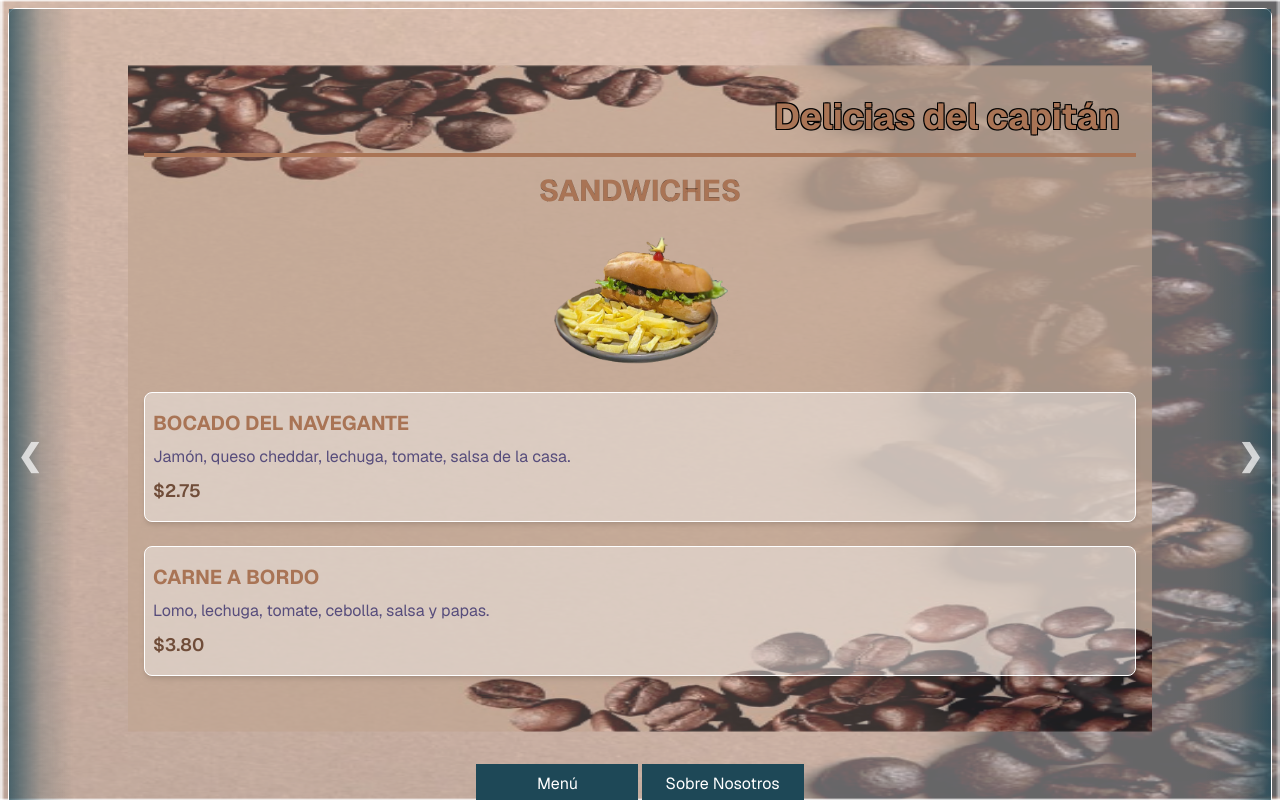
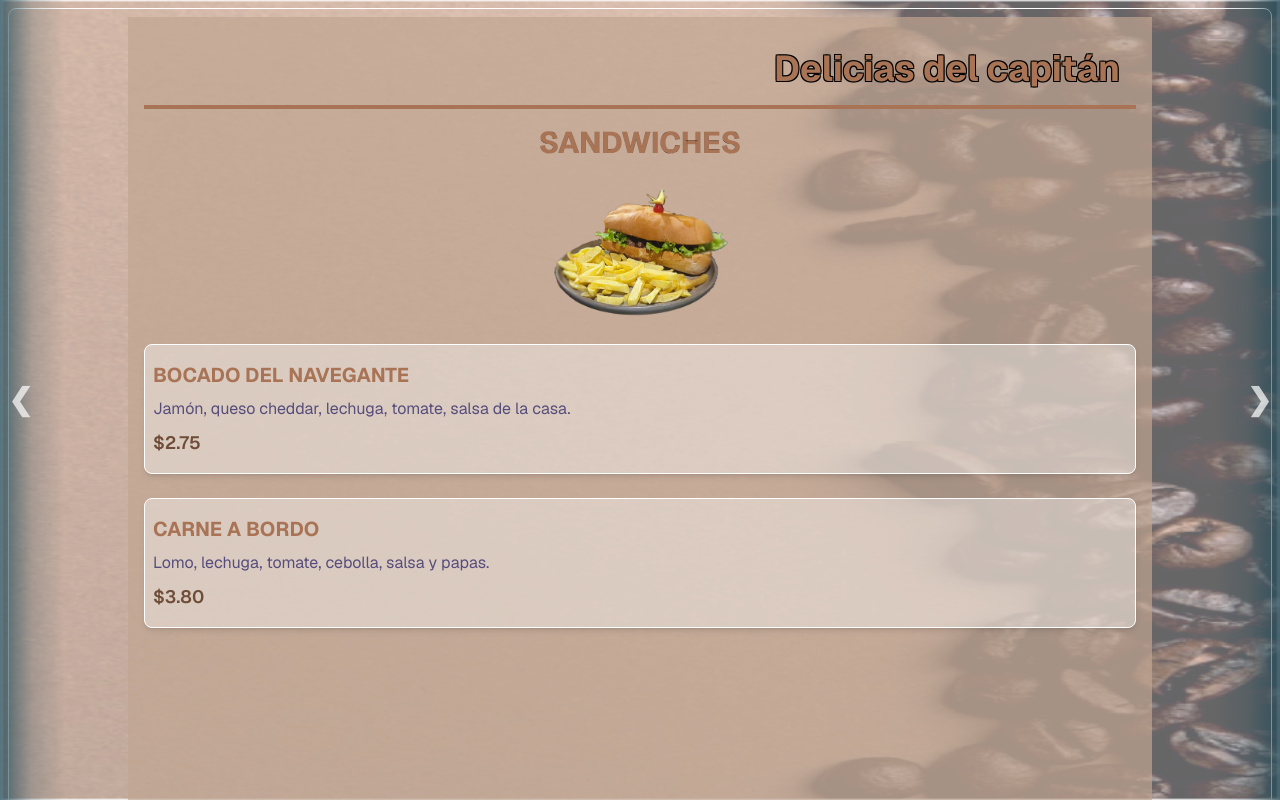
Before and after one commit to CristianProano/CafeTallerCapitan, a Next.js app in the folder capitan/: page / in a window 1280 px wide. Both pictures are taken after a click on the button "Menú". Shown: the top 800 px of the page. Built offline with nearby package versions, Linux system fonts and the light colour scheme.

Commit message:
update(animaciones): menu

```diff
--- a/capitan/app/componets/menu.tsx
+++ b/capitan/app/componets/menu.tsx
@@ -10,6 +10,7 @@ import Alitas from '../img/alitas.png';
 import Combo from '../img/combo.png';
 import Salchi from '../img/salchi.png';
 import type { StaticImageData } from 'next/image';
+import { motion, AnimatePresence } from 'framer-motion';
 
 type MenuVariant = {
   id: string;
@@ -71,7 +72,7 @@ const menuData: MenuData = {
         id: '5',
         name: 'DOBLE CAÑON',
         description:
-          'Dos Carnes, huevo, tocino, pickles, lechuga, tomate, cebolla, salsa de la casa, queso cheddar, papas.',
+          'Doble carne, huevo, tocino, pickles, lechuga, tomate, cebolla, salsa de la casa, queso cheddar, papas.',
         price: '3.80',
         imageUrl: Hambuguesa,
       },
@@ -79,7 +80,7 @@ const menuData: MenuData = {
         id: '6',
         name: 'BITACORA DE SABOR',
         description:
-          'Dos carnes, huevo, jamon, champiñones, tocino, lechuga, cebolla, tomate, queso cheddar, papas, salsa de la casa.',
+          'Doble carne, huevo, jamon, champiñones, tocino, lechuga, cebolla, tomate, queso cheddar, papas, salsa de la casa.',
         price: '4.25',
         imageUrl: Hambuguesa,
       },
@@ -90,19 +91,19 @@ const menuData: MenuData = {
     variants: [
       {
         id: '7',
-        name: 'ALITAS 1',
+        name: 'COMBO 1',
         description: '4 Alitas + 1 salsa + papas + ensalada',
         price: '3.80',
       },
       {
         id: '8',
-        name: 'ALITAS 2',
+        name: 'COMBO 2',
         description: '8 Alitas + 2 salsa  + papas + ensalada',
         price: '6.00',
       },
       {
         id: '9',
-        name: 'ALITAS 3',
+        name: 'COMBO 3',
         description: '16 Alitas + 2 salsa  + papas + ensalada',
         price: '11.50',
       },
@@ -198,46 +199,74 @@ const menuData: MenuData = {
 const Menu: React.FC = () => {
   const categories = Object.keys(menuData);
   const [currentIndex, setCurrentIndex] = useState(0);
+  const [direction, setDirection] = useState(0); // 1 = next, -1 = prev
 
   const handlePrev = () => {
+    setDirection(-1);
     setCurrentIndex((prev) => (prev === 0 ? categories.length - 1 : prev - 1));
   };
 
   const handleNext = () => {
+    setDirection(1);
     setCurrentIndex((prev) => (prev === categories.length - 1 ? 0 : prev + 1));
-  };
+  }
 
   const currentCategory = categories[currentIndex];
   const categoryData = menuData[currentCategory];
 
+  const variants = {
+    enter: (direction: number) => ({
+      x: direction > 0 ? 400 : -400, // Reducido de 1000 a 500
+      opacity: 0,
+      rotateY: direction > 0 ? 60 : -60, // Reducido de 90 a 60 grados
+      scale: 0.95, // Agregado efecto de escala
+    }),
+    center: {
+      x: 0,
+      opacity: 1,
+      rotateY: 0,
+      scale: 1,
+    },
+    exit: (direction: number) => ({
+      x: direction > 0 ? -400 : 400, // Reducido de 1000 a 500
+      opacity: 0,
+      rotateY: direction > 0 ? -60 : 60, // Reducido de 90 a 60 grados
+      scale: 0.95, // Agregado efecto de escala
+    }),
+  }
+
   return (
     <>
-      {/* Botón izquierdo con degradado elegante y flecha centrada */}
+
+      <div className="relative max-w-5xl mx-auto px-4 py-8 min-h-screen overflow-hidden">
+        <div className="absolute inset-0 -z-10">
+          <Image
+            src={fondo}
+            alt="Fondo del menú"
+            fill
+            className="object-cover opacity-70"
+            quality={100}
+            priority
+            sizes="100vw"
+          />
+        </div>
+        <div className="fixed inset-0 flex items-center justify-between pointer-events-none z-20">
+          {/* Botón izquierdo */}
           <button
             onClick={handlePrev}
-        className="absolute left-0 top-0 h-full w-16 flex items-center justify-start bg-gradient-to-r from-[#1e4857bb] via-[#1e4857]/20 to-transparent  transition-opacity duration-300 z-20 group"
+            className="pointer-events-auto absolute left-0 top-0 h-full w-16 flex items-center justify-start bg-gradient-to-r from-[#1e4857bb] via-[#1e4857]/20 to-transparent transition-opacity duration-300 z-50 group"
           >
             <span className="text-white text-3xl font-bold ml-2 opacity-70 group-hover:opacity-100 transition-opacity duration-300">❮</span>
           </button>
 
-      {/* Botón derecho con degradado elegante y flecha centrada */}
+          {/* Botón derecho */}
           <button
             onClick={handleNext}
-        className="absolute right-0 top-0 h-full w-16 flex items-center justify-end bg-gradient-to-l from-[#1e4857bb] via-[#1e4857]/20 to-transparent  transition-opacity duration-300 z-20 group"
+            className="pointer-events-auto  absolute right-0 top-0 h-full w-16 flex items-center justify-end bg-gradient-to-l from-[#1e4857bb] via-[#1e4857]/20 to-transparent transition-opacity duration-300 z-20 group"
           >
             <span className="text-white text-3xl font-bold mr-2 opacity-70 group-hover:opacity-100 transition-opacity duration-300">❯</span>
           </button>
-
-      <div className="relative max-w-5xl mx-auto px-4 py-8">
-        <Image
-          src={fondo}
-          layout="fill"
-          className="cover opacity-70 fixed top-0 left-0 -z-10 shadow-orange-200"
-          alt="Fondo"
-        />
-
-
-
+        </div>
         <div className="w-full text-right pr-4">
           <h1
             className="text-4xl font-bold mb-4"
@@ -255,9 +284,25 @@ const Menu: React.FC = () => {
           </h1>
         </div>
 
-
         <hr className="w-full border-t-4 border-[#a97455] my-4" />
 
+        {/* Contenido animado */}
+        <div className="perspective" style={{ perspective: '2000px' }}>
+          <AnimatePresence custom={direction} initial={false}>
+            <motion.div
+              key={currentIndex}
+              custom={direction}
+              variants={variants}
+              initial="enter"
+              animate="center"
+              exit="exit"
+              transition={{
+                duration: 0.3, // Reducido de 0.7 a 0.4 segundos
+                ease: [0.32, 0.72, 0, 1] // Curva de aceleración más rápida
+              }}
+              className="w-full"
+              style={{ transformStyle: 'preserve-3d' }}
+            >
               <div className="text-center mb-6">
                 <h2
                   className="text-3xl font-bold"
@@ -275,7 +320,7 @@ const Menu: React.FC = () => {
                     className="flex flex-col sm:flex-row items-center gap-4 my-6 border rounded-lg shadow-md p-4 bg-[#f9f9f96a]"
                   >
                     <Image
-                src={item.imageUrl || Sandwitch} // Usar imagen del item o una por defecto
+                      src={item.imageUrl || Sandwitch}
                       alt={item.name}
                       width={180}
                       height={140}
@@ -283,7 +328,7 @@ const Menu: React.FC = () => {
                     />
                     <div>
                       <h3 className="text-xl font-bold text-[#a97455]">{item.name}</h3>
-                <p className="text-[#574d7c] my-2 whitespace-pre-line">{item.description}</p>
+                      <p className="text-[#574d7c] my-2 whitespace-pre-line text-justify hyphens-auto tracking-normal">{item.description}</p>
                       <p className="text-lg text-[#704d39] font-semibold">${item.price}</p>
                     </div>
                   </div>
@@ -303,7 +348,7 @@ const Menu: React.FC = () => {
                     />
                     <div>
                       <h3 className="text-xl font-bold text-[#a97455]">{item.name}</h3>
-                <p className="text-[#574d7c] my-2 whitespace-pre-line">{item.description}</p>
+                      <p className="text-[#574d7c] my-2 text-justify hyphens-auto tracking-normal">{item.description}</p>
                       <p className="text-lg text-[#704d39] font-semibold">${item.price}</p>
                     </div>
                   </div>
@@ -342,13 +387,15 @@ const Menu: React.FC = () => {
                       className="my-6 px-2 py-4 border rounded-lg shadow-md bg-[#f9f9f96a]"
                     >
                       <h3 className="text-xl font-bold text-[#a97455]">{item.name}</h3>
-                <p className="text-[#574d7c] my-2 whitespace-pre-line">{item.description}</p>
+                      <p className="text-[#574d7c] my-2 whitespace-pre-line text-justify hyphens-auto tracking-normal">{item.description}</p>
                       <p className="text-lg text-[#704d39] font-semibold">${item.price}</p>
                     </div>
                   ))}
                 </>
-        )
-        }
+              )}
+            </motion.div>
+          </AnimatePresence>
+        </div>
       </div>
     </>
   );
--- a/capitan/app/page.tsx
+++ b/capitan/app/page.tsx
@@ -2,14 +2,22 @@
 import React from "react";
 import Image from "next/image";
 import fondo from "./img/portada.png";
-import { useState } from "react";
+import { useState,useEffect } from "react";
 import Portada from "./componets/portada";
 import Menu from "./componets/menu";
 import SobreNosotros from "./componets/sobrenosotros";
 import Origami from "./componets/origami";
 import Juegos from "./componets/juegos";
 export default function Home() {
-  const [vista, setVista] = useState<'menu' | 'nosotros' | 'origami' | 'portada'|'juegos'>('portada');
+  const [vista, setVista] = useState<'menu' | 'nosotros' | 'origami' | 'portada' | 'juegos'>('portada');
+
+  // Efecto para scroll al inicio cuando cambia la vista
+  useEffect(() => {
+    window.scrollTo({
+      top: 0,
+      behavior: "smooth" // Desplazamiento suave
+    });
+  }, [vista]); // Se ejecuta cada vez que 'vista' cambia
 
   const renderContenido = () => {
     switch (vista) {
@@ -27,14 +35,19 @@ export default function Home() {
         return <Portada />;
     }
   };
+  // Función para cambiar vista y hacer scroll
+  const cambiarVista = (nuevaVista: typeof vista) => {
+    setVista(nuevaVista);
+  };
+
   return (
     <>
-      <div className="relative flex flex-col min-h-screen font-[family-name:var(--font-geist-sans)] px-2 pt-2 ">
+      <div className=" flex flex-col font-[family-name:var(--font-geist-sans)] px-2 pt-2 pb-2">
         {/* Fondo de pantalla */}
         <Image
           src={fondo}
 
-          className="object-fill opacity-60 fixed top-0 left-0 w-full h-full -z-10"
+          className="object-fill opacity-60 fixed top-0 left-0 w-full h-screen -z-10"
           alt="Fondo"
         />
 
@@ -51,7 +64,7 @@ export default function Home() {
         */}
 
         {/* Main */}
-        <main className="relative flex flex-col items-center gap-8 px-4 py-2 sm:px-20 sm:py-14 z-10 border shadow-lg rounded-lg ">
+        <main className="relative flex flex-col min-h-screen items-center gap-8 px-4 py-2 sm:px-20  z-10 border shadow-lg rounded-lg  ">
           {/* Componente Us */}
 
           <div className="w-full h-full">
@@ -60,17 +73,12 @@ export default function Home() {
 
           {/* Imagen de fondo que solo cubre el main */}
           <div style={{ display: 'grid', justifyContent: 'center', gap: '0.2rem' }} className='text-white px-0.5 dark grid-cols-2 gap-4'>
-            <button style={{ padding: '0.5rem 1.5rem' }} className='bg-[#1e4857]' onClick={() => setVista('menu')}>Menú</button>
-            <button style={{ padding: '0.5rem 1.5rem' }} className='bg-[#1e4857]' onClick={() => setVista('nosotros')}>Sobre Nosotros</button>
-            <button style={{ padding: '0.5rem 1.5rem' }} className='bg-[#1e4857]' onClick={() => setVista('origami')}>Origami</button>
-            <button style={{ padding: '0.5rem 1.5rem' }} className='bg-[#1e4857]' onClick={() => setVista('juegos')}>Juegos</button>
+            <button style={{ padding: '0.5rem 1.5rem' }} className='bg-[#1e4857]' onClick={() => cambiarVista('menu')}>Menú</button>
+            <button style={{ padding: '0.5rem 1.5rem' }} className='bg-[#1e4857]' onClick={() => cambiarVista('nosotros')}>Sobre Nosotros</button>
+            <button style={{ padding: '0.5rem 1.5rem' }} className='bg-[#1e4857]' onClick={() => cambiarVista('origami')}>Origami</button>
+            <button style={{ padding: '0.5rem 1.5rem' }} className='bg-[#1e4857]' onClick={() => cambiarVista('juegos')}>Juegos</button>
           </div>
-        </main>
-
-
-        {/* Footer */}
-        <footer className="flex flex-wrap gap-6 items-center justify-center py-8 z-10">
-
+          <div className="flex flex-col-2 items-center gap-4 text-white">
             <a
               className="flex items-center gap-2 hover:underline hover:underline-offset-4"
               href="https://www.instagram.com/elcapitan_cafe_taller?utm_source=ig_web_button_share_sheet&igsh=MjN6MWdkb3owM2wz"
@@ -89,7 +97,10 @@ export default function Home() {
               <Image aria-hidden src="/globe.svg" alt="Globe icon" width={16} height={16} />
               Tik Tok
             </a>
-        </footer>
+
+          </div>
+        </main>
+
       </div>
     </>
   );
--- a/capitan/package.json
+++ b/capitan/package.json
@@ -13,6 +13,7 @@
     "clsx": "^2.1.1",
     "express": "^5.1.0",
     "flowbite-react": "^0.11.8",
+    "framer-motion": "^12.18.1",
     "next": "15.3.3",
     "react": "^19.0.0",
     "react-dom": "^19.0.0",
```
Also changed, not shown: capitan/app/componets/origami.tsx (+7 -1 lines), 1 other file (tests, documents, lock files or other folders). Lines whose indentation alone changed are shown as unchanged.
